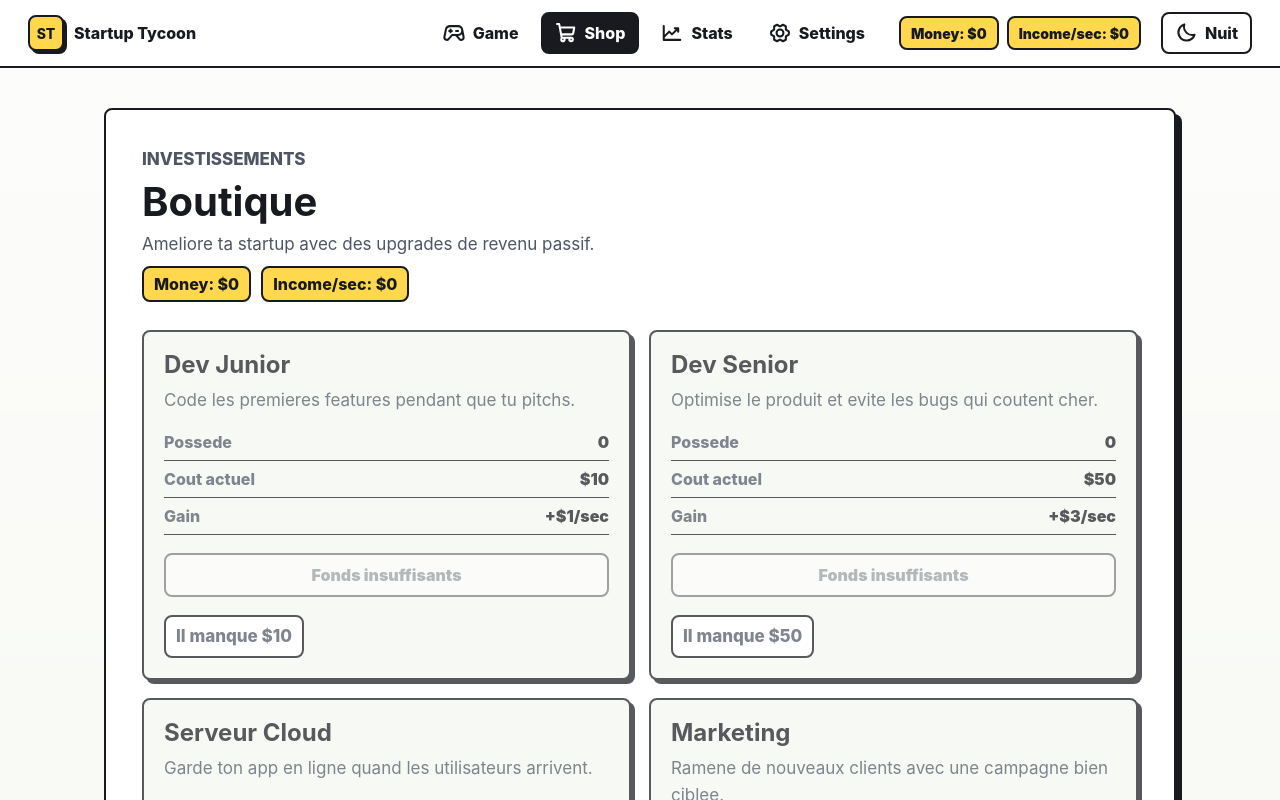
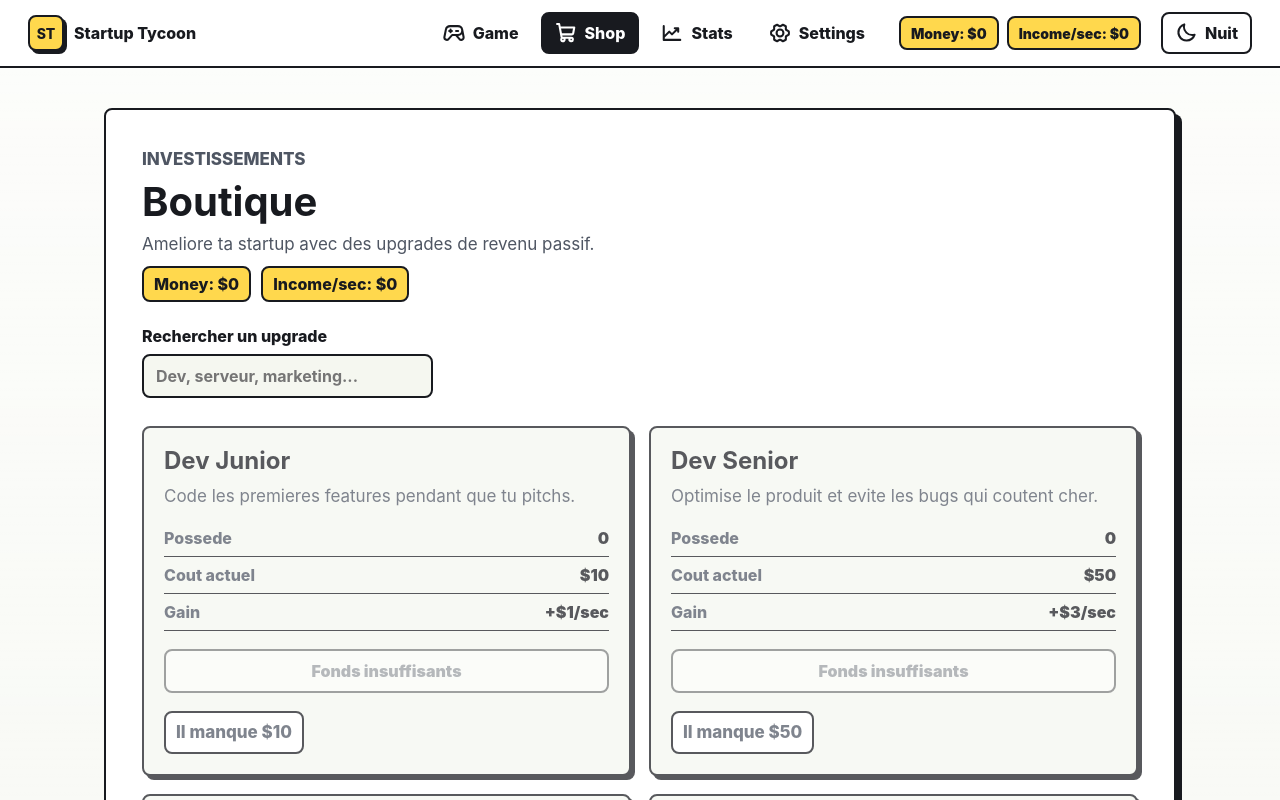
Before and after one commit to JoVibess/startup-tycoon, a React (Vite) app: page /shop in a window 1280 px wide. Shown: the top 800 px of the page. Built offline with nearby package versions, Linux system fonts and the light colour scheme.

Commit message:
ADD [shop] Ajout de la recherche avec debounce

```diff
--- a/src/components/UpgradeList.jsx
+++ b/src/components/UpgradeList.jsx
@@ -1,15 +1,35 @@
+import { useMemo } from 'react'
 import UpgradeCard from './UpgradeCard'
 import { useGameStore } from '../state/useGameStore'
 import { getUpgradeCost } from '../utils/getUpgradeCost'
 
-function UpgradeList() {
+function UpgradeList({ searchQuery }) {
   const money = useGameStore((state) => state.money)
   const upgrades = useGameStore((state) => state.upgrades)
   const buyUpgrade = useGameStore((state) => state.buyUpgrade)
+  const filteredUpgrades = useMemo(() => {
+    const normalizedQuery = searchQuery.trim().toLowerCase()
+
+    if (!normalizedQuery) {
+      return upgrades
+    }
+
+    return upgrades.filter((upgrade) =>
+      upgrade.name.toLowerCase().includes(normalizedQuery),
+    )
+  }, [searchQuery, upgrades])
+
+  if (filteredUpgrades.length === 0) {
+    return (
+      <p className="upgrade-empty">
+        Aucun upgrade ne correspond a ta recherche.
+      </p>
+    )
+  }
 
   return (
     <section className="upgrade-list" aria-label="Liste des upgrades">
-      {upgrades.map((upgrade) => {
+      {filteredUpgrades.map((upgrade) => {
         const currentCost = getUpgradeCost(upgrade.baseCost, upgrade.count)
         const canBuy = money >= currentCost
 
--- /dev/null
+++ b/src/hooks/useDebouncedValue.js
@@ -0,0 +1,17 @@
+import { useEffect, useState } from 'react'
+
+export function useDebouncedValue(value, delay) {
+  const [debouncedValue, setDebouncedValue] = useState(value)
+
+  useEffect(() => {
+    const timeoutId = setTimeout(() => {
+      setDebouncedValue(value)
+    }, delay)
+
+    return () => {
+      clearTimeout(timeoutId)
+    }
+  }, [value, delay])
+
+  return debouncedValue
+}
--- a/src/pages/Shop.jsx
+++ b/src/pages/Shop.jsx
@@ -1,7 +1,14 @@
+import { useState } from 'react'
 import ShopStats from '../components/ShopStats'
 import UpgradeList from '../components/UpgradeList'
+import { useDebouncedValue } from '../hooks/useDebouncedValue'
+
+const SEARCH_DEBOUNCE_MS = 300
 
 function Shop() {
+  const [searchTerm, setSearchTerm] = useState('')
+  const debouncedSearchTerm = useDebouncedValue(searchTerm, SEARCH_DEBOUNCE_MS)
+
   return (
     <main className="shop-page">
       <header className="shop-header">
@@ -12,7 +19,17 @@ function Shop() {
         <ShopStats />
       </header>
 
-      <UpgradeList />
+      <label className="shop-search">
+        <span>Rechercher un upgrade</span>
+        <input
+          type="search"
+          value={searchTerm}
+          onChange={(event) => setSearchTerm(event.target.value)}
+          placeholder="Dev, serveur, marketing..."
+        />
+      </label>
+
+      <UpgradeList searchQuery={debouncedSearchTerm} />
     </main>
   )
 }
--- a/src/styles/App.css
+++ b/src/styles/App.css
@@ -378,11 +378,45 @@ button {
   color: var(--accent-text);
 }
 
+.shop-search {
+  display: grid;
+  gap: 8px;
+  padding-top: 12px;
+  font-weight: 800;
+}
+
+.shop-search input {
+  width: min(420px, 100%);
+  min-height: 44px;
+  padding: 0 12px;
+  border: 2px solid var(--border);
+  border-radius: 8px;
+  background: var(--page-bg);
+  color: var(--text);
+  font: inherit;
+  font-weight: 700;
+}
+
+.shop-search input:focus {
+  outline: 3px solid var(--accent);
+  outline-offset: 2px;
+}
+
 .upgrade-list {
   display: grid;
   grid-template-columns: repeat(2, minmax(0, 1fr));
   gap: 18px;
   padding-top: 16px;
+}
+
+.upgrade-empty {
+  width: fit-content;
+  padding: 10px 12px;
+  border: 2px solid var(--border);
+  border-radius: 8px;
+  background: var(--page-bg);
+  color: var(--muted-text);
+  font-weight: 800;
 }
 
 .upgrade-card {
```
Also changed, not shown: 1 other file (tests, documents, lock files or other folders).
